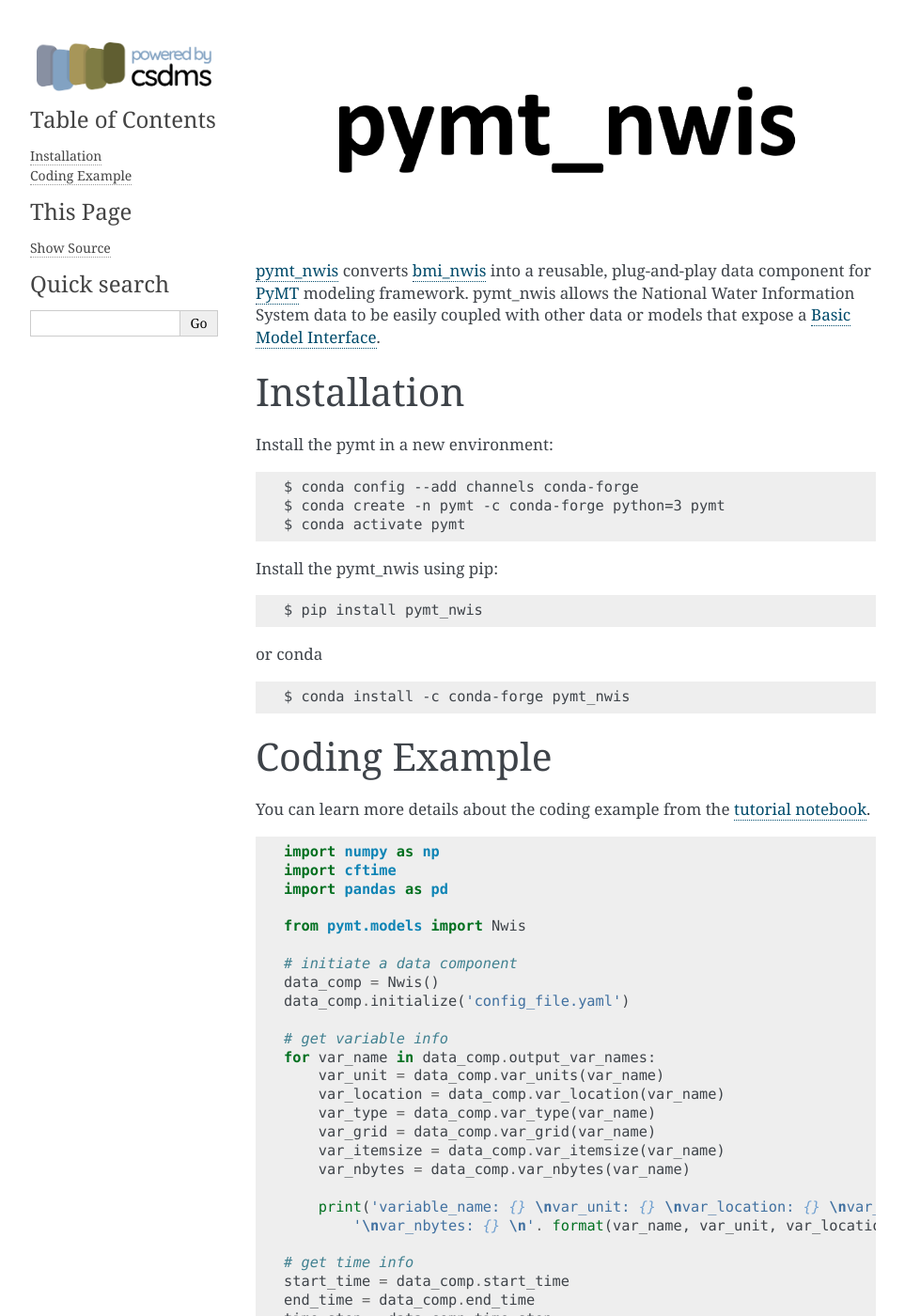
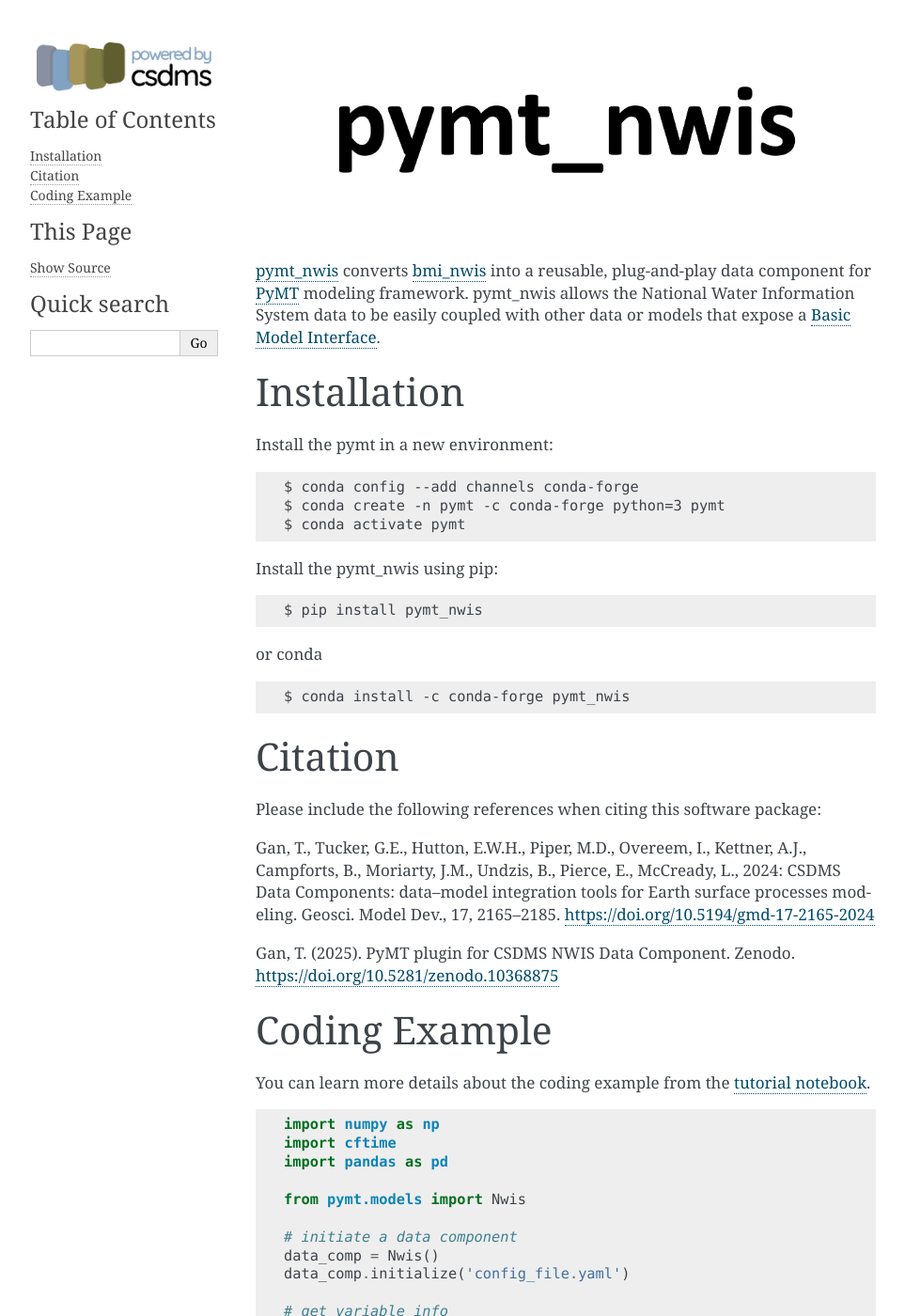
Before and after one commit to gantian127/pymt_nwis, a Sphinx documentation site: the page built from docs/index.rst, in a window 1280 px wide and 1400 px high. Shown: the whole window at 94% size, without its empty margins (148-1111 px from the left). Built offline with Sphinx 7.4.7, drawn with Linux system fonts in a browser that asks for light colours.

Commit message:
add citationin readme and docs

```diff
--- a/docs/index.rst
+++ b/docs/index.rst
@@ -34,6 +34,17 @@ or conda
 .. code::
 
   $ conda install -c conda-forge pymt_nwis
+
+Citation
+--------------------
+Please include the following references when citing this software package:
+
+Gan, T., Tucker, G.E., Hutton, E.W.H., Piper, M.D., Overeem, I., Kettner, A.J.,
+Campforts, B., Moriarty, J.M., Undzis, B., Pierce, E., McCready, L., 2024:
+CSDMS Data Components: data–model integration tools for Earth surface processes
+modeling. Geosci. Model Dev., 17, 2165–2185. https://doi.org/10.5194/gmd-17-2165-2024
+
+Gan, T. (2025). PyMT plugin for CSDMS NWIS Data Component. Zenodo. https://doi.org/10.5281/zenodo.10368875
 
 Coding Example
 --------------
```
Also changed, not shown: README.rst (+12 -2 lines).
